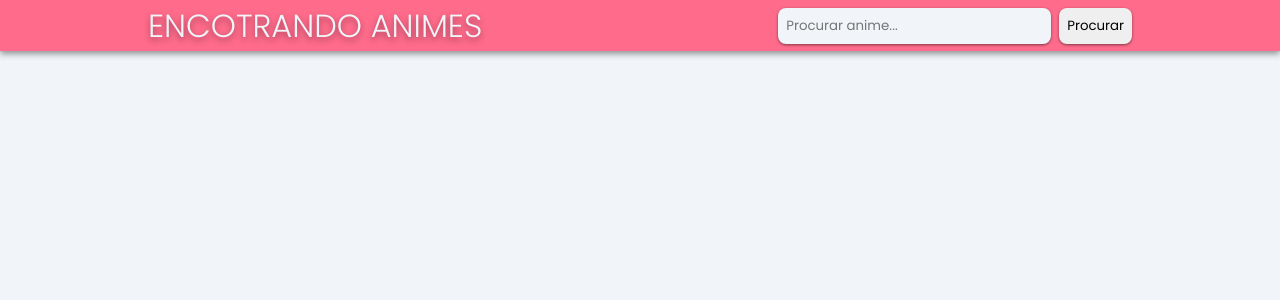
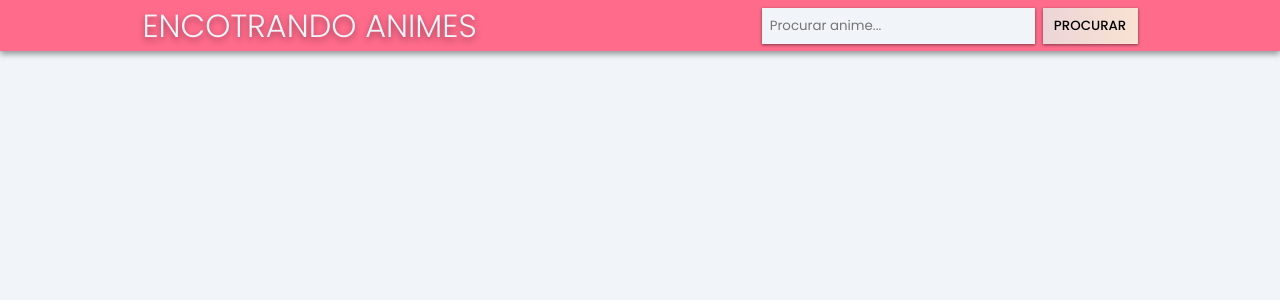
Before and after one commit to dev-marcioreis/tracker-vue, a Vue app: page / in a window 1280 px wide. Shown: the top 300 px of the page. Built offline with nearby package versions, Linux system fonts and the light colour scheme.

Commit message:
feat: results section finish

```diff
--- a/src/App.vue
+++ b/src/App.vue
@@ -82,7 +82,7 @@
           <h1>encotrando animes</h1>
           <form @submit.prevent="searchAnime">
             <input type="text" placeholder="Procurar anime..." v-model="queryAnime" @input="handleInput" class="anime-input">
-            <button type="submit" class="search-btn">procurar</button>
+            <button type="submit" class="btn">procurar</button>
           </form>
         </div>
 
@@ -92,8 +92,7 @@
             <div class="details">
               <h3>{{ anime.title }}</h3>
               <p :title="anime.synopsis" v-if="anime.synopsis">{{ anime.synopsis.slice(0, 280) }}. . .</p>
-              <span class="flex-1"></span>
-              <button @click="addAnime(anime)">Add na minha lista</button>
+              <button @click="addAnime(anime)" class="btn">Add na minha lista</button>
             </div>
           </div>
         </div>
@@ -146,6 +145,8 @@
       --dark-color: hsl(0, 0%, 13%);
       --black-color: hsl(0, 0%, 0%);
       --light-color: hsl(210, 40%, 96%);
+      --white-color: hsl(0, 0%, 100%);
+      --gradient-color: linear-gradient(90deg, hsl(355, 37%, 88%) 0%, hsl(25, 76%, 90%) 100%);
 
       --transition: all 400ms ease-in-out;
       --shadow: 0px 1px 3px hsla(0, 0%, 0%, 0.5);
@@ -199,23 +200,58 @@
       text-shadow: var(--shadow-1);
     }
     .anime-input {
+      widows: 100%;
       background: var(--light-color);
       box-shadow: var(--shadow);
       padding: .5rem;
       margin-right: .5rem;
-      border-radius: .5rem;
     }
-    .search-btn {
-      padding: .5rem;
-      border-radius: .5rem;
+    .btn {
+      font-weight: 500;
+      padding: .5rem .7rem;
+      background: var(--gradient-color);
+      color: var(--black-color);
+      text-transform: uppercase;
       box-shadow: var(--shadow);
       cursor: pointer;
-      text-transform: capitalize;
       transition: var(--transition);
     }
-    .search-btn:hover {
-      color: var(--primary-color);
+    .btn:hover {
       box-shadow: var(--shadow-1);
+    }
+    .results {
+      display: grid;
+      grid-template-columns: repeat(auto-fit, minmax(250px, 1fr));
+      place-items: center;
+      gap: 1.5rem;
+      padding: .5rem;
+      margin-block-start: 5rem;
+      margin-block-end: 3rem;
+    }
+    .result {
+      display: flex;
+      align-items: center;
+      justify-content: space-between;
+      flex-direction: column;
+      width: 100%;
+      height: 100%;
+      padding: .5rem;
+      background: var(--white-color);
+      box-shadow: var(--shadow);
+    }
+    .details {
+      margin-block-start: 1rem;
+      padding: .5rem;
+      text-align: center;
+    }
+    .details h3 {
+      margin-block-end: .7rem;
+      font-size: 1rem;
+      font-weight: 600;
+    }
+    .details p {
+      font-size: .9rem;
+      margin-block-end: 1.5rem;
     }
 
   /*==========Media Query Tablet==========*/
@@ -223,6 +259,17 @@
       .container{
         width: var(--container-md);
       }
+      .anime__top h1 {
+        font-size: 1.5rem;
+      }
+
+    }
+
+  /*==========Media Query Mobile==========*/
+    @media (max-width: 768px) {
+      .anime__top h1 {
+        display: none;
+      }
 
     }
 
```
